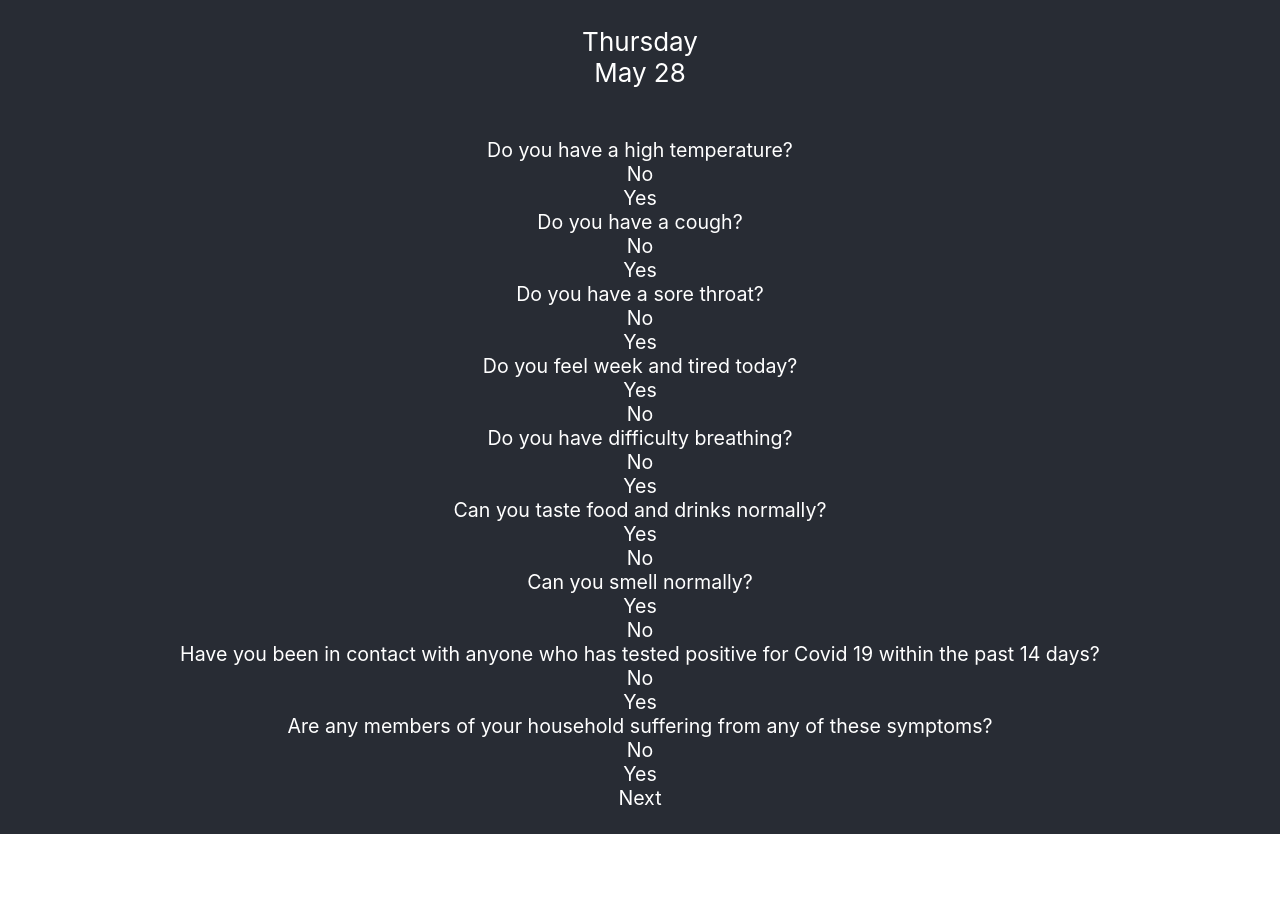
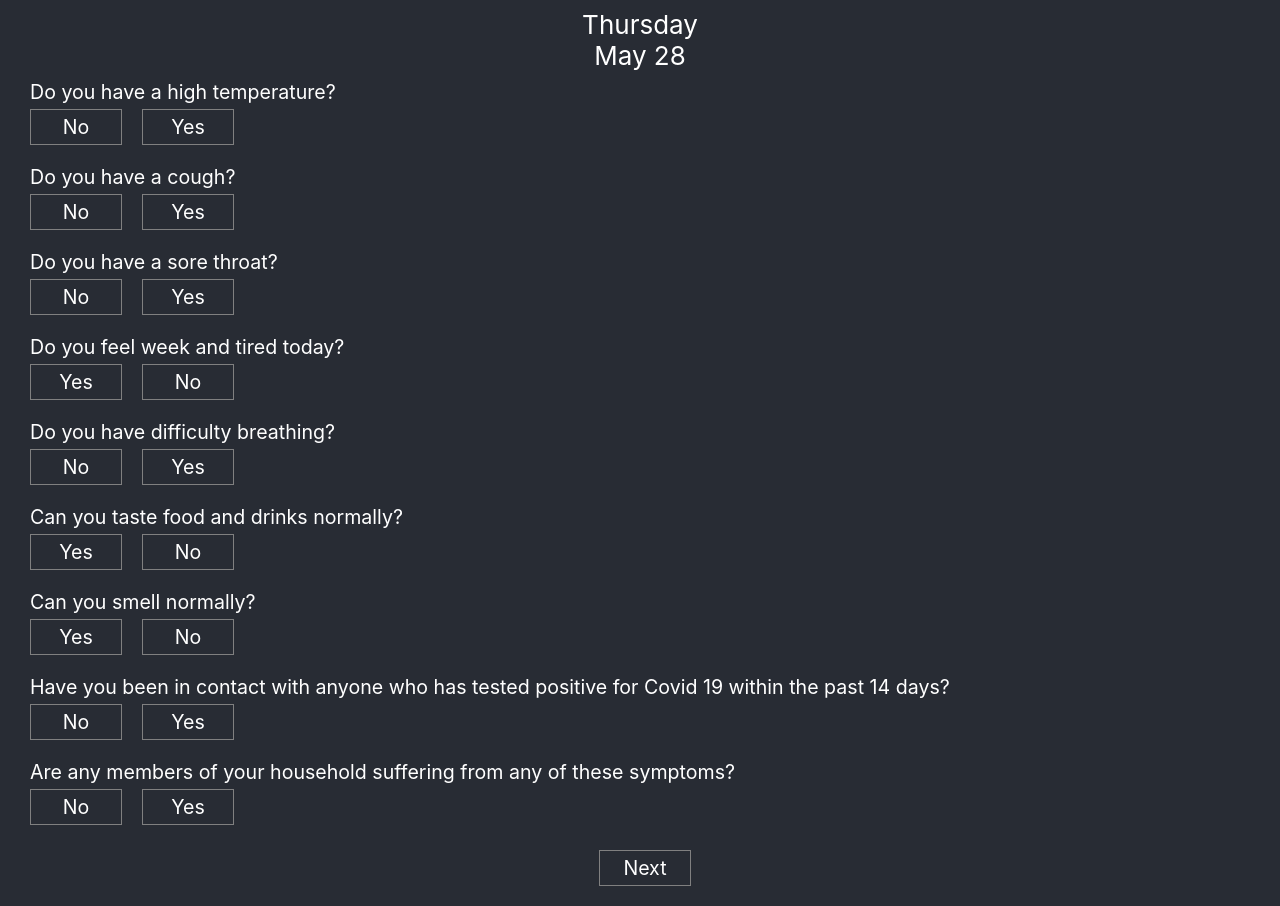
Before and after one commit to georgezee/covid-daily-questions, a React (Create React App) app: page / in a window 1280 px wide. Before the commit the page ends 834 px from the top, so only its background shows below. Built offline with nearby package versions, Linux system fonts and the light colour scheme.

Commit message:
Style changes and update status in next click.

```diff
--- a/src/App.css
+++ b/src/App.css
@@ -33,11 +33,35 @@
   justify-content: center;
   font-size: calc(10px + 1.2vmin);
   color: white;
+  text-align: left;
+  padding-left: 30px;
 }
 
 .App-link {
   color: #61dafb;
 }
+
+.App-question {
+  width: 100%;
+}
+
+.App-button {
+  border: solid grey 1px;
+  min-width: 80px;
+  text-align: center;
+  float: left;
+  padding: 5px;
+  margin: 5px 20px 20px 0;
+}
+
+.Status-ok {
+  background-color: #8CC152;
+}
+
+.Status-caution {
+  background-color: #ed4242;
+}
+
 
 @keyframes App-logo-spin {
   from {
--- a/src/App.js
+++ b/src/App.js
@@ -8,7 +8,7 @@ class App extends React.Component {
   constructor(props) {
     super(props);
     this.state = {
-      displayStatus: 0,
+      displayStatus: "questions",
       questions: [
         [
           {
@@ -83,13 +83,17 @@ class App extends React.Component {
     };
   }
 
+  checkAnswers = () => {
+    this.setState({ displayStatus: "ok" });
+  };
+
   render() {
 
     let output = '';
-    if (this.state.displayStatus === 0) {
-      output = <QuestionDisplay questions={this.state.questions}/>;
+    if (this.state.displayStatus === "questions") {
+      output = <QuestionDisplay questions={this.state.questions} handleClick={this.checkAnswers} />;
     } else {
-      output = <StatusDisplay status="ok"/>;
+      output = <StatusDisplay status={this.state.displayStatus}/>;
     }
     return (
           <div className="App">
--- a/src/components/AnswerButton.js
+++ b/src/components/AnswerButton.js
@@ -2,7 +2,7 @@ import React from 'react';
 
 const AnswerButton = ({title}) => {
   return (
-    <div>
+    <div className="App-button">
       {title}
     </div>
   )
--- a/src/components/NextButton.js
+++ b/src/components/NextButton.js
@@ -1,8 +1,8 @@
 import React from 'react';
 
-const NextButton = () => {
+const NextButton = (props) => {
   return (
-    <div>
+    <div className="App-button" onClick={props.handleClick}>
       Next
     </div>
   )
--- a/src/components/QuestionDisplay.js
+++ b/src/components/QuestionDisplay.js
@@ -4,30 +4,33 @@ import AnswerButton from './AnswerButton';
 import Question from './Question';
 import NextButton from './NextButton';
 
-const QuestionDisplay = ({questions}) => {
+class QuestionDisplay extends React.Component {
+
+  render() {
     return (
       <div>
         <header className="App-header">
-      <p>
+        <div>
           <DateToday/>
-      </p>
+        </div>
         </header>
         <div className="App-main">
-      {questions.map((alternatives, i) => {
+        {this.props.questions.map((alternatives, i) => {
           return (
-        <div>
-          <Question key={i} title={alternatives[0].question} />
+            <div key={i} className="App-question">
+              <Question title={alternatives[0].question} />
               <AnswerButton title={alternatives[0].accepted} />
               <AnswerButton title={alternatives[0].cautioned} />
             </div>
           )
         })}
 
-      <NextButton/>
+        <NextButton handleClick={this.props.handleClick}/>
 
         </div>
       </div>
     )
   }
+ }
 
 export default QuestionDisplay;
--- a/src/components/StatusDisplay.js
+++ b/src/components/StatusDisplay.js
@@ -2,9 +2,16 @@ import React from 'react';
 import DateToday from './DateToday';
 
 const StatusDisplay = ({status}) => {
-  const colourOK = "#8CC152";
+
+  let statusClass = "App-main";
+  if (status === "ok") {
+    statusClass += " Status-ok";
+  } else {
+    statusClass += " Status-caution";
+  }
+
   return (
-    <div className="App-main" style={{backgroundColor: colourOK}}>
+    <div className={statusClass}>
       <DateToday/>
       {status}
     </div>
```
Lines whose indentation alone changed are shown as unchanged.
